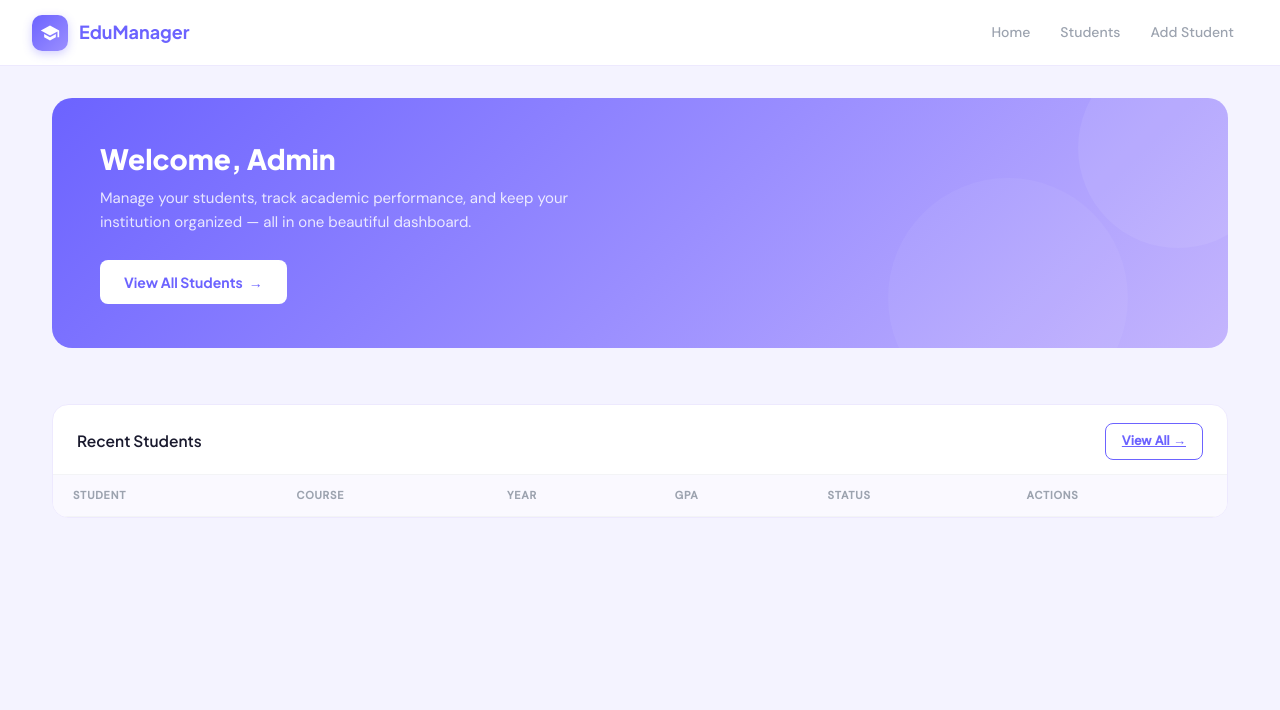
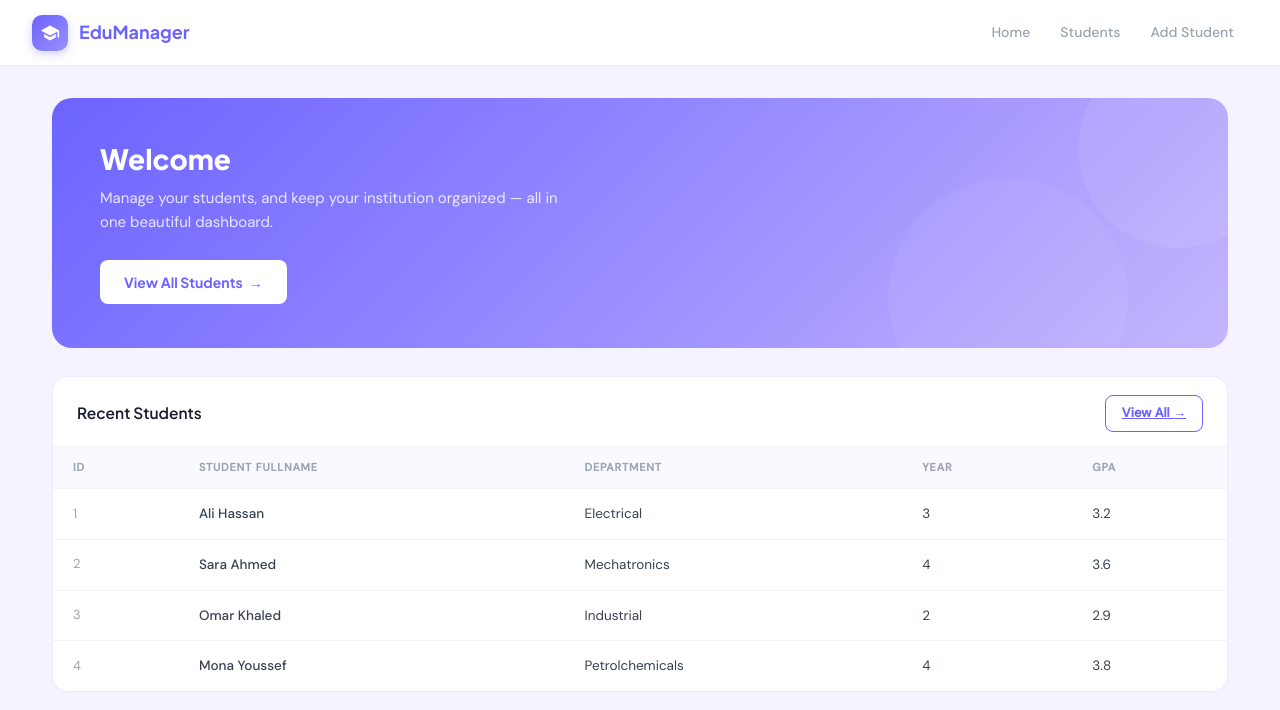
Before and after one commit to Aya-Abdellatif/student-management-system, an Angular app: page / in a window 1280 px wide. Shown: the top 710 px of the page. Built offline with nearby package versions, Linux system fonts and the light colour scheme.

Commit message:
Add recent-students-table to home page

```diff
--- a/src/app/components/home/home.component.html
+++ b/src/app/components/home/home.component.html
@@ -3,23 +3,14 @@
 
   <!-- Hero -->
   <div class="hero-section fade-in-up">
-    <h1>Welcome, Admin</h1>
+    <h1>Welcome</h1>
     <p>
-      Manage your students, track academic performance, and keep your
+      Manage your students, and keep your
       institution organized — all in one beautiful dashboard.
     </p>
     <button class="hero-btn" routerLink="/students">
       View All Students <span>→</span>
     </button>
-  </div>
-
-  <!-- Stats -->
-  <div class="stats-grid stagger">
-    <!--<div class="stat-card fade-in-up" *ngFor="let stat of stats">
-      <div class="stat-icon {{ stat.colorClass }}">{{ stat.icon }}</div>
-      <p class="stat-num">{{ stat.value }}</p>
-      <p class="stat-label">{{ stat.label }}</p>
-    </div>-->
   </div>
 
   <!-- Recent Students -->
@@ -35,16 +26,27 @@
       <table class="sms-table">
         <thead>
           <tr>
-            <th>Student</th>
-            <th>Course</th>
+            <th>ID</th>
+            <th>Student Fullname</th>
+            <th>Department</th>
             <th>Year</th>
             <th>GPA</th>
-            <th>Status</th>
-            <th>Actions</th>
           </tr>
         </thead>
         <tbody>
-
+          <tr *ngFor="let student of students$ | async" [routerLink]="['/student', student.id]" class="fade-in">
+            <td style="color: var(--text-muted); font-size: 13px;">
+              {{ student.id }}
+            </td>
+            <td class="student-name">
+              {{ student.firstName }} {{student.lastName}}
+            </td>
+            <td>
+              {{student.department}}
+            </td>
+            <td>{{student.level}}</td>
+            <td>{{student.GPA}}</td>
+          </tr>
         </tbody>
       </table>
     </div>
--- a/src/app/components/home/home.component.ts
+++ b/src/app/components/home/home.component.ts
@@ -1,4 +1,6 @@
 import { Component } from '@angular/core';
+import { StudentsService } from 'src/app/services/students.service';
+import { map } from 'rxjs/operators';
 
 @Component({
   selector: 'app-home',
@@ -7,4 +9,8 @@ import { Component } from '@angular/core';
 })
 export class HomeComponent {
 
+  constructor(private _studentsService: StudentsService) { }
+  students$ = this._studentsService.students$.pipe(
+    map(students => students.slice(0, 4))
+  );
 }
```
